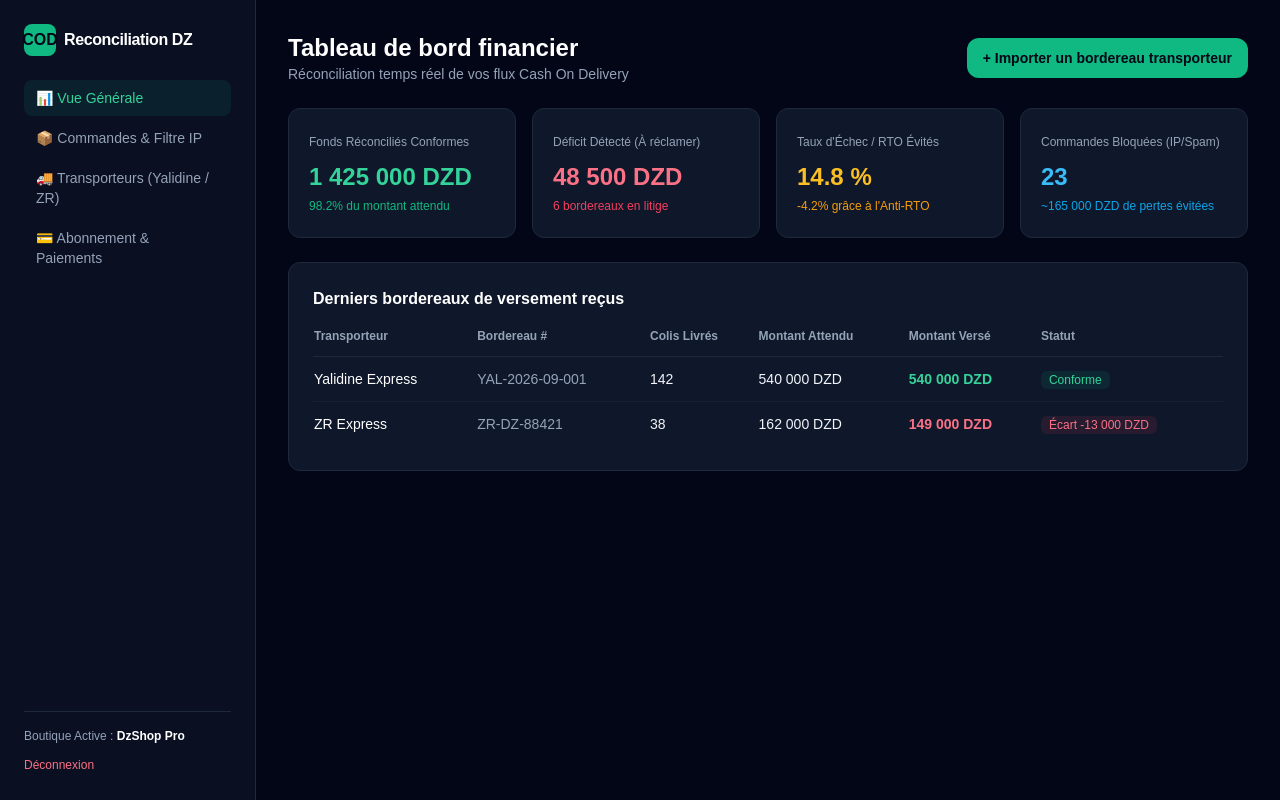
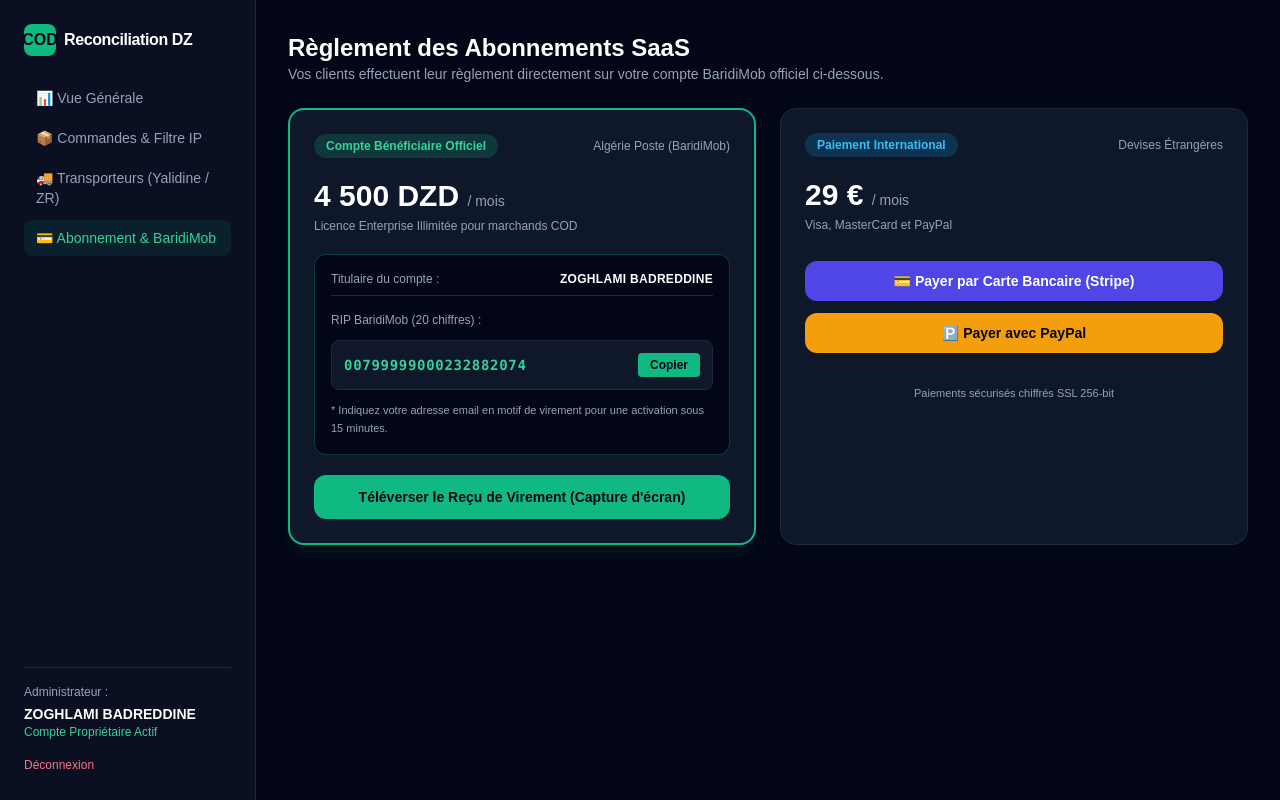
Before and after one commit to MarkEddy-ai/saas-cod-recon, a Next.js app: page /dashboard in a window 1280 px wide. Built offline with nearby package versions, Linux system fonts and the light colour scheme.

Commit message:
feat: ajout du titulaire ZOGHLAMI BADREDDINE et RIP BaridiMob

```diff
--- a/src/app/dashboard/page.tsx
+++ b/src/app/dashboard/page.tsx
@@ -4,11 +4,21 @@
 import Link from 'next/link';
 
 export default function Dashboard() {
-  const [activeTab, setActiveTab] = useState<'overview' | 'orders' | 'carriers' | 'billing'>('overview');
+  const [activeTab, setActiveTab] = useState<'overview' | 'orders' | 'carriers' | 'billing'>('billing');
+  const [copySuccess, setCopySuccess] = useState(false);
+
+  const adminName = "ZOGHLAMI BADREDDINE";
+  const adminRip = "00799999000232882074";
+
+  const handleCopyRip = () => {
+    navigator.clipboard.writeText(adminRip);
+    setCopySuccess(true);
+    setTimeout(() => setCopySuccess(false), 2500);
+  };
 
   return (
     <div className="min-h-screen bg-slate-950 text-slate-100 flex">
-      {/* Sidebar Navigation */}
+      {/* Barre latérale de navigation */}
       <aside className="w-64 border-r border-slate-800 bg-slate-900/60 p-6 flex flex-col justify-between hidden md:flex">
         <div className="space-y-6">
           <div className="flex items-center gap-2">
@@ -49,20 +59,22 @@
                 activeTab === 'billing' ? 'bg-emerald-500/10 text-emerald-400' : 'text-slate-400 hover:bg-slate-800'
               }`}
             >
-              💳 Abonnement & Paiements
+              💳 Abonnement & BaridiMob
             </button>
           </nav>
         </div>
 
         <div className="border-t border-slate-800 pt-4">
-          <div className="text-xs text-slate-400 mb-2">Boutique Active : <span className="text-white font-semibold">DzShop Pro</span></div>
+          <div className="text-xs text-slate-400 mb-1">Administrateur :</div>
+          <div className="text-sm font-semibold text-white">{adminName}</div>
+          <div className="text-xs text-emerald-400 mb-3 font-medium">Compte Propriétaire Actif</div>
           <Link href="/auth" className="text-xs text-rose-400 hover:underline">Déconnexion</Link>
         </div>
       </aside>
 
-      {/* Main Content Area */}
+      {/* Zone de contenu principal */}
       <main className="flex-1 p-8 overflow-y-auto">
-        {/* TOP BAR MOBILE */}
+        {/* Navigation mobile */}
         <div className="flex md:hidden justify-between items-center mb-6 pb-4 border-b border-slate-800">
           <span className="font-bold text-emerald-400">COD Recon DZ</span>
           <div className="flex gap-2">
@@ -71,20 +83,19 @@
           </div>
         </div>
 
-        {/* CONTENU ONGLET 1: OVERVIEW */}
+        {/* ONGLET 1 : VUE GÉNÉRALE */}
         {activeTab === 'overview' && (
           <div className="space-y-6">
             <div className="flex flex-col sm:flex-row sm:items-center justify-between gap-4">
               <div>
-                <h2 className="text-2xl font-bold text-white">Tableau de bord financier</h2>
-                <p className="text-slate-400 text-sm">Réconciliation temps réel de vos flux Cash On Delivery</p>
+                <h2 className="text-2xl font-bold text-white">Tableau de bord financier COD</h2>
+                <p className="text-slate-400 text-sm">Contrôle des versements transporteurs et calcul de variance</p>
               </div>
               <button className="bg-emerald-500 hover:bg-emerald-600 text-slate-950 font-semibold px-4 py-2.5 rounded-xl text-sm transition">
                 + Importer un bordereau transporteur
               </button>
             </div>
 
-            {/* KPI CARDS */}
             <div className="grid grid-cols-1 sm:grid-cols-2 lg:grid-cols-4 gap-4">
               <div className="p-5 bg-slate-900 border border-slate-800 rounded-xl">
                 <span className="text-xs text-slate-400 font-medium">Fonds Réconciliés Conformes</span>
@@ -92,9 +103,9 @@
                 <span className="text-xs text-emerald-500 font-medium">98.2% du montant attendu</span>
               </div>
               <div className="p-5 bg-slate-900 border border-slate-800 rounded-xl">
-                <span className="text-xs text-slate-400 font-medium">Déficit Détecté (À réclamer)</span>
+                <span className="text-xs text-slate-400 font-medium">Déficit Transporteur (Litiges)</span>
                 <div className="text-2xl font-bold text-rose-400 mt-2">48 500 DZD</div>
-                <span className="text-xs text-rose-500 font-medium">6 bordereaux en litige</span>
+                <span className="text-xs text-rose-500 font-medium">6 bordereaux à réclamer</span>
               </div>
               <div className="p-5 bg-slate-900 border border-slate-800 rounded-xl">
                 <span className="text-xs text-slate-400 font-medium">Taux d'Échec / RTO Évités</span>
@@ -102,24 +113,23 @@
                 <span className="text-xs text-amber-500 font-medium">-4.2% grâce à l'Anti-RTO</span>
               </div>
               <div className="p-5 bg-slate-900 border border-slate-800 rounded-xl">
-                <span className="text-xs text-slate-400 font-medium">Commandes Bloquées (IP/Spam)</span>
+                <span className="text-xs text-slate-400 font-medium">Commandes Bloquées (IP)</span>
                 <div className="text-2xl font-bold text-sky-400 mt-2">23</div>
-                <span className="text-xs text-sky-500 font-medium">~165 000 DZD de pertes évitées</span>
+                <span className="text-xs text-sky-500 font-medium">Pertes évitées au pas de porte</span>
               </div>
             </div>
 
-            {/* DERNIERS BORDEREAUX RECUS */}
             <div className="bg-slate-900 border border-slate-800 rounded-xl p-6">
-              <h3 className="font-semibold text-white mb-4">Derniers bordereaux de versement reçus</h3>
+              <h3 className="font-semibold text-white mb-4">Derniers bordereaux de versement</h3>
               <div className="overflow-x-auto">
                 <table className="w-full text-left text-sm">
                   <thead className="text-xs text-slate-400 border-b border-slate-800">
                     <tr>
                       <th className="pb-3">Transporteur</th>
                       <th className="pb-3">Bordereau #</th>
-                      <th className="pb-3">Colis Livrés</th>
-                      <th className="pb-3">Montant Attendu</th>
-                      <th className="pb-3">Montant Versé</th>
+                      <th className="pb-3">Colis</th>
+                      <th className="pb-3">Attendu</th>
+                      <th className="pb-3">Versé</th>
                       <th className="pb-3">Statut</th>
                     </tr>
                   </thead>
@@ -147,118 +157,124 @@
           </div>
         )}
 
-        {/* CONTENU ONGLET 2: ORDERS & IP RESTRICTION */}
+        {/* ONGLET 2 : COMMANDES & RESTRICTION IP */}
         {activeTab === 'orders' && (
           <div className="space-y-6">
             <h2 className="text-2xl font-bold text-white">Filtrage IP & Commandes Risquées</h2>
-            <div className="bg-slate-900 border border-slate-800 rounded-xl p-6">
-              <h3 className="font-semibold text-white mb-2">Historique des commandes récentes et scores de risque</h3>
-              <p className="text-slate-400 text-xs mb-4">Les commandes dépassant le seuil de vélocité ou le montant de sécurité sont automatiquement bloquées.</p>
-              <div className="space-y-3">
+            <div className="bg-slate-900 border border-slate-800 rounded-xl p-6 space-y-3">
               <div className="flex items-center justify-between p-3 bg-slate-950 border border-slate-800 rounded-lg text-sm">
                 <div>
                   <span className="font-semibold text-white">Client : Amine B. (Alger)</span>
-                    <span className="text-xs text-slate-400 block">IP: 105.101.44.12 • Produit: Pack Électroménager • Montant: 24 500 DZD</span>
+                  <span className="text-xs text-slate-400 block">IP: 105.101.44.12 • Panier: 24 500 DZD</span>
                 </div>
-                  <span className="px-2.5 py-1 text-xs bg-emerald-500/10 text-emerald-400 rounded-lg">Validée (Risque: 5/100)</span>
+                <span className="px-2.5 py-1 text-xs bg-emerald-500/10 text-emerald-400 rounded-lg">Validée (Faible Risque)</span>
               </div>
               <div className="flex items-center justify-between p-3 bg-slate-950 border border-rose-900/50 rounded-lg text-sm">
                 <div>
-                    <span className="font-semibold text-rose-300">Client Suspect : Faux Nom (Oran)</span>
-                    <span className="text-xs text-slate-400 block">IP: 41.220.78.90 • 4 commandes consécutives en 3 minutes • 320 000 DZD</span>
+                  <span className="font-semibold text-rose-300">Spam Détecté : 4 commandes rapides</span>
+                  <span className="text-xs text-slate-400 block">IP: 41.220.78.90 • Panier démesuré: 320 000 DZD</span>
                 </div>
-                  <span className="px-2.5 py-1 text-xs bg-rose-500/10 text-rose-400 rounded-lg">Bloquée Automatiquement (IP Bannie)</span>
-                </div>
+                <span className="px-2.5 py-1 text-xs bg-rose-500/10 text-rose-400 rounded-lg">Bloquée (IP Restreinte)</span>
               </div>
             </div>
           </div>
         )}
 
-        {/* CONTENU ONGLET 3: TRANSPORTEURS */}
+        {/* ONGLET 3 : TRANSPORTEURS */}
         {activeTab === 'carriers' && (
           <div className="space-y-6">
-            <h2 className="text-2xl font-bold text-white">Configuration des Connecteurs Transporteurs</h2>
+            <h2 className="text-2xl font-bold text-white">Connecteurs Transporteurs Algérie</h2>
             <div className="grid grid-cols-1 md:grid-cols-2 gap-6">
               <div className="bg-slate-900 border border-slate-800 rounded-xl p-6 space-y-4">
-                <h3 className="font-bold text-white flex items-center gap-2">🚚 Yalidine Express</h3>
-                <div>
-                  <label className="block text-xs text-slate-400 mb-1">API ID (X-API-ID)</label>
-                  <input type="text" placeholder="yal_user_..." className="w-full bg-slate-950 border border-slate-800 rounded-lg px-3 py-2 text-sm text-white" />
+                <h3 className="font-bold text-white">🚚 Yalidine Express</h3>
+                <input type="text" placeholder="X-API-ID" className="w-full bg-slate-950 border border-slate-800 rounded-lg px-3 py-2 text-sm text-white focus:outline-none focus:border-emerald-500" />
+                <input type="password" placeholder="X-API-TOKEN" className="w-full bg-slate-950 border border-slate-800 rounded-lg px-3 py-2 text-sm text-white focus:outline-none focus:border-emerald-500" />
+                <button className="bg-emerald-500 text-slate-950 text-xs font-semibold px-4 py-2 rounded-lg hover:bg-emerald-400 transition">Enregistrer Yalidine</button>
               </div>
-                <div>
-                  <label className="block text-xs text-slate-400 mb-1">API Token (X-API-TOKEN)</label>
-                  <input type="password" placeholder="••••••••••••••••" className="w-full bg-slate-950 border border-slate-800 rounded-lg px-3 py-2 text-sm text-white" />
-                </div>
-                <button className="bg-emerald-500 hover:bg-emerald-600 text-slate-950 text-xs font-semibold px-4 py-2 rounded-lg">Tester & Sauvegarder</button>
-              </div>
-
               <div className="bg-slate-900 border border-slate-800 rounded-xl p-6 space-y-4">
-                <h3 className="font-bold text-white flex items-center gap-2">🚚 ZR Express</h3>
-                <div>
-                  <label className="block text-xs text-slate-400 mb-1">Clé API Partenaire</label>
-                  <input type="password" placeholder="zr_key_live_..." className="w-full bg-slate-950 border border-slate-800 rounded-lg px-3 py-2 text-sm text-white" />
-                </div>
-                <button className="bg-emerald-500 hover:bg-emerald-600 text-slate-950 text-xs font-semibold px-4 py-2 rounded-lg">Tester & Sauvegarder</button>
+                <h3 className="font-bold text-white">🚚 ZR Express</h3>
+                <input type="password" placeholder="Clé API Partenaire ZR" className="w-full bg-slate-950 border border-slate-800 rounded-lg px-3 py-2 text-sm text-white focus:outline-none focus:border-emerald-500" />
+                <button className="bg-emerald-500 text-slate-950 text-xs font-semibold px-4 py-2 rounded-lg hover:bg-emerald-400 transition">Enregistrer ZR Express</button>
               </div>
             </div>
           </div>
         )}
 
-        {/* CONTENU ONGLET 4: BILLING & PAIEMENTS (STRIPE, PAYPAL, BARIDIMOB) */}
+        {/* ONGLET 4 : RECEPTION DES PAIEMENTS & ABONNEMENTS */}
         {activeTab === 'billing' && (
           <div className="space-y-6">
             <div>
-              <h2 className="text-2xl font-bold text-white">Modalités de Paiement & Abonnement</h2>
-              <p className="text-slate-400 text-sm">Réglez votre abonnement en DZD (Algérie) ou devises internationales (Visa, MasterCard, PayPal)</p>
+              <h2 className="text-2xl font-bold text-white">Règlement des Abonnements SaaS</h2>
+              <p className="text-slate-400 text-sm">Vos clients effectuent leur règlement directement sur votre compte BaridiMob officiel ci-dessous.</p>
             </div>
 
-            {/* GRILLE D'ABONNEMENT */}
             <div className="grid grid-cols-1 md:grid-cols-2 gap-6">
-              {/* PLAN 1 : PAIEMENT LOCAL ALGERIE */}
-              <div className="bg-slate-900 border-2 border-emerald-500/50 rounded-2xl p-6 space-y-5">
+              {/* COMPTE OFFICIEL BARIDIMOB DE ZOGHLAMI BADREDDINE */}
+              <div className="bg-slate-900 border-2 border-emerald-500 rounded-2xl p-6 space-y-5 shadow-lg shadow-emerald-500/10">
                 <div className="flex justify-between items-center">
-                  <span className="px-3 py-1 bg-emerald-500/20 text-emerald-400 text-xs font-semibold rounded-full">Algérie (DZD)</span>
-                  <span className="text-slate-400 text-xs">Paiement Manuel / Instantané</span>
-                </div>
-                <div>
-                  <div className="text-3xl font-extrabold text-white">4 500 DZD <span className="text-sm font-normal text-slate-400">/ mois</span></div>
-                  <p className="text-xs text-slate-400 mt-1">Accès complet illimité • Support local par téléphone</p>
+                  <span className="px-3 py-1 bg-emerald-500/20 text-emerald-400 text-xs font-bold rounded-full">
+                    Compte Bénéficiaire Officiel
+                  </span>
+                  <span className="text-xs text-slate-400">Algérie Poste (BaridiMob)</span>
                 </div>
 
-                <div className="p-4 bg-slate-950 border border-slate-800 rounded-xl space-y-2 text-xs">
-                  <div className="font-semibold text-emerald-400">💳 Règlement par BaridiMob / CCP :</div>
-                  <div className="text-slate-300">RIP BaridiMob : <span className="font-mono text-white font-bold select-all">007999990023456789 21</span></div>
-                  <div className="text-slate-300">CCP : <span className="font-mono text-white font-bold select-all">23456789 Clé 21</span></div>
-                  <div className="text-slate-400 text-[11px]">Après virement, téléversez votre reçu pour activation sous 15 minutes.</div>
+                <div>
+                  <div className="text-3xl font-black text-white">4 500 DZD <span className="text-sm font-normal text-slate-400">/ mois</span></div>
+                  <p className="text-xs text-slate-400 mt-1">Licence Enterprise Illimitée pour marchands COD</p>
                 </div>
 
-                <button className="w-full bg-emerald-500 hover:bg-emerald-600 text-slate-950 font-bold py-2.5 rounded-xl text-sm transition">
-                  Envoyer le reçu BaridiMob
+                {/* ENCADRÉ COORDONNÉES BANCAIRES */}
+                <div className="p-4 bg-slate-950 border border-emerald-500/30 rounded-xl space-y-3 text-xs">
+                  <div className="flex justify-between items-center border-b border-slate-800 pb-2">
+                    <span className="text-slate-400 font-medium">Titulaire du compte :</span>
+                    <span className="text-white font-bold tracking-wide">{adminName}</span>
+                  </div>
+
+                  <div className="text-slate-400 font-medium pt-1">RIP BaridiMob (20 chiffres) :</div>
+                  <div className="p-3 bg-slate-900 rounded-lg border border-slate-800 flex items-center justify-between">
+                    <span className="font-mono text-emerald-400 font-bold text-sm tracking-wider select-all">
+                      {adminRip}
+                    </span>
+                    <button
+                      onClick={handleCopyRip}
+                      className="px-3 py-1 bg-emerald-500 text-slate-950 rounded text-xs font-bold hover:bg-emerald-400 transition"
+                    >
+                      {copySuccess ? 'Copié !' : 'Copier'}
+                    </button>
+                  </div>
+                  <div className="text-slate-400 text-[11px] leading-relaxed">
+                    * Indiquez votre adresse email en motif de virement pour une activation sous 15 minutes.
+                  </div>
+                </div>
+
+                <button className="w-full bg-emerald-500 hover:bg-emerald-600 text-slate-950 font-bold py-3 rounded-xl text-sm transition">
+                  Téléverser le Reçu de Virement (Capture d'écran)
                 </button>
               </div>
 
-              {/* PLAN 2 : PAIEMENT INTERNATIONAL (STRIPE / PAYPAL / CARTE) */}
+              {/* PAIEMENT INTERNATIONAL */}
               <div className="bg-slate-900 border border-slate-800 rounded-2xl p-6 space-y-5">
                 <div className="flex justify-between items-center">
-                  <span className="px-3 py-1 bg-sky-500/20 text-sky-400 text-xs font-semibold rounded-full">International</span>
-                  <span className="text-slate-400 text-xs">Renouvellement Automatique</span>
-                </div>
-                <div>
-                  <div className="text-3xl font-extrabold text-white">29 € <span className="text-sm font-normal text-slate-400">/ mois</span></div>
-                  <p className="text-xs text-slate-400 mt-1">Paiement sécurisé par carte ou portefeuille en ligne</p>
+                  <span className="px-3 py-1 bg-sky-500/20 text-sky-400 text-xs font-semibold rounded-full">Paiement International</span>
+                  <span className="text-xs text-slate-400">Devises Étrangères</span>
                 </div>
 
-                <div className="space-y-3">
+                <div>
+                  <div className="text-3xl font-black text-white">29 € <span className="text-sm font-normal text-slate-400">/ mois</span></div>
+                  <p className="text-xs text-slate-400 mt-1">Visa, MasterCard et PayPal</p>
+                </div>
+
+                <div className="space-y-3 pt-2">
                   <button className="w-full bg-indigo-600 hover:bg-indigo-700 text-white font-semibold py-2.5 rounded-xl text-sm flex items-center justify-center gap-2 transition">
-                    <span>Payer par Carte Visa / MasterCard (Stripe)</span>
+                    💳 Payer par Carte Bancaire (Stripe)
                   </button>
                   <button className="w-full bg-amber-500 hover:bg-amber-600 text-slate-950 font-semibold py-2.5 rounded-xl text-sm flex items-center justify-center gap-2 transition">
-                    <span>Payer avec PayPal</span>
+                    🅿️ Payer avec PayPal
                   </button>
                 </div>
 
-                <div className="text-center text-[11px] text-slate-400">
-                  Transactions chiffrées SSL 256-bit • Facturation conforme
+                <div className="text-center text-[11px] text-slate-400 pt-3">
+                  Paiements sécurisés chiffrés SSL 256-bit
                 </div>
               </div>
             </div>
```
Lines whose indentation alone changed are shown as unchanged.
